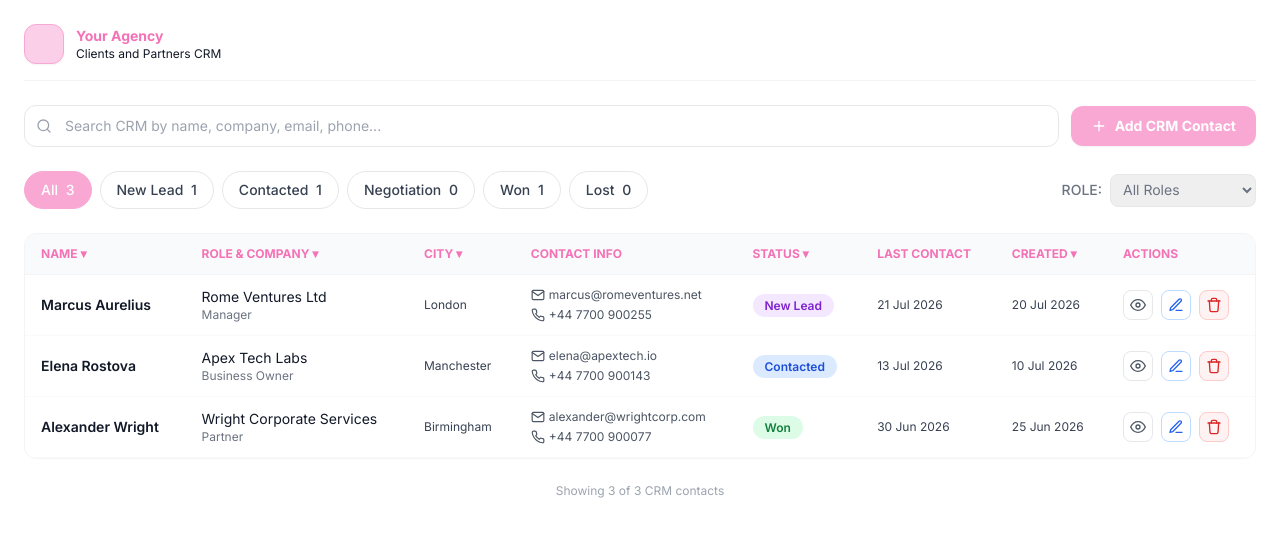
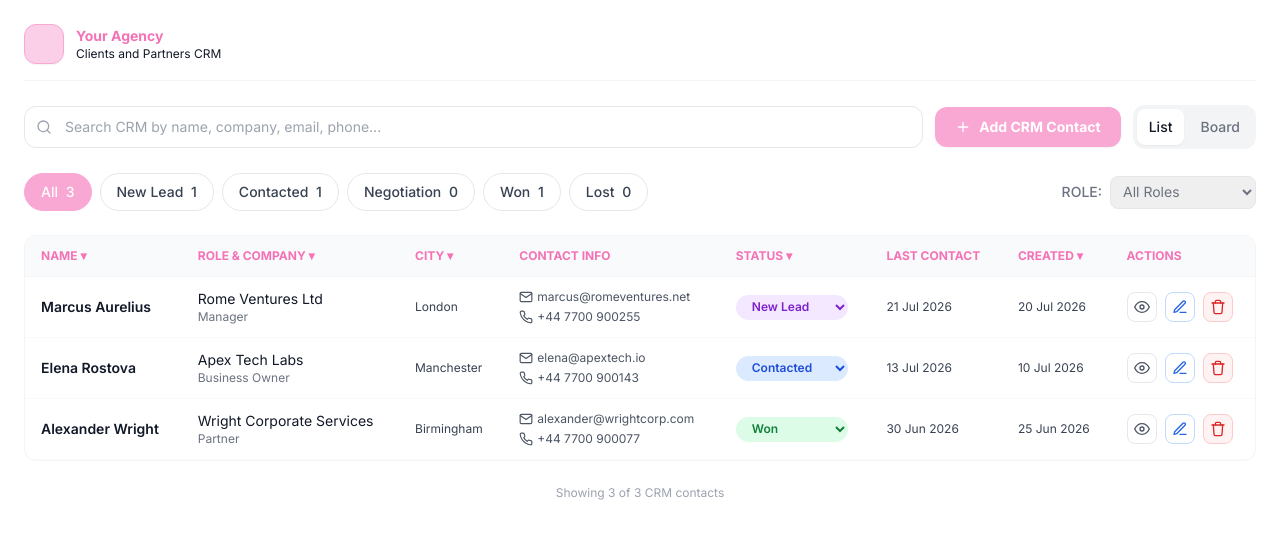
Before and after one commit to effervescentagency/effervescent-crm, a Next.js app: page / in a window 1280 px wide. Shown: the top 538 px of the page. Built offline with nearby package versions, Linux system fonts and the light colour scheme.

Commit message:
Add Kanban board view with drag-and-drop stage changes and quick status switcher

```diff
--- a/app/page.tsx
+++ b/app/page.tsx
@@ -292,6 +292,8 @@ export default function Home() {
   const [viewingId, setViewingId] = useState<number | null>(null);
   const [sortKey, setSortKey] = useState<string | null>(null);
   const [sortDir, setSortDir] = useState<'asc' | 'desc'>('asc');
+  const [viewMode, setViewMode] = useState<'list' | 'board'>('list');
+  const [dragContactId, setDragContactId] = useState<number | null>(null);
   const [form, setForm] = useState({
     name: '',
     email: '',
@@ -322,6 +324,9 @@ export default function Home() {
       setSortDir('asc');
     }
   }
+  function updateStatus(id: number, status: Status) {
+    setContacts(contacts.map((c) => (c.id === id ? { ...c, status } : c)));
+  }
   function compareValues(key: string, a: Contact, b: Contact) {
     if (key === 'created')
       return new Date(a.created).getTime() - new Date(b.created).getTime();
@@ -349,6 +354,17 @@ export default function Home() {
           : compareValues(sortKey, b, a)
       )
     : filtered;
+  const boardBase = contacts.filter((c) => {
+    const matchesRole = roleFilter === 'all' || c.role === roleFilter;
+    const q = search.toLowerCase();
+    const matchesSearch =
+      !q ||
+      c.name.toLowerCase().includes(q) ||
+      c.company.toLowerCase().includes(q) ||
+      c.email.toLowerCase().includes(q) ||
+      c.phone.toLowerCase().includes(q);
+    return matchesRole && matchesSearch;
+  });
   const viewing = contacts.find((c) => c.id === viewingId) || null;
   function openAdd() {
     setForm({
@@ -506,7 +522,28 @@ export default function Home() {
           >
             <PlusIcon /> Add CRM Contact
           </button>
+
+        <div className="flex items-center bg-gray-100 rounded-xl p-1 gap-1">
+          <button
+            onClick={() => setViewMode('list')}
+            className={
+              'px-3 py-2 rounded-lg text-sm font-medium ' +
+              (viewMode === 'list' ? 'bg-white shadow-sm text-gray-900' : 'text-gray-500')
+            }
+          >
+            List
+          </button>
+          <button
+            onClick={() => setViewMode('board')}
+            className={
+              'px-3 py-2 rounded-lg text-sm font-medium ' +
+              (viewMode === 'board' ? 'bg-white shadow-sm text-gray-900' : 'text-gray-500')
+            }
+          >
+            Board
+          </button>
         </div>
+      </div>
         <div className="flex items-center justify-between flex-wrap gap-3">
           <div className="flex items-center gap-2 flex-wrap">
             <button
@@ -592,6 +629,8 @@ export default function Home() {
             </select>
           </div>
         </div>
+        {viewMode === 'list' && (
+        <>
         <div className="border border-gray-100 rounded-xl overflow-hidden">
           <table className="w-full text-sm">
             <thead>
@@ -666,14 +705,20 @@ export default function Home() {
                     </div>
                   </td>
                   <td className="px-4 py-3">
-                    <span
-                      className={
-                        'px-3 py-1 rounded-full text-xs font-semibold ' +
-                        statusColors[c.status]
-                      }
-                    >
-                      {c.status}
-                    </span>
+                    <select
+                  value={c.status}
+                  onChange={(e) => updateStatus(c.id, e.target.value as Status)}
+                  className={
+                    'px-3 py-1 rounded-full text-xs font-semibold border-0 cursor-pointer focus:outline-none focus:ring-2 focus:ring-pink-300 ' +
+                    statusColors[c.status]
+                  }
+                >
+                  {statusOptions.map((s) => (
+                    <option key={s} value={s}>
+                      {s}
+                    </option>
+                  ))}
+                </select>
                   </td>
                   <td className="px-4 py-3 text-gray-700 text-xs">
                     {c.lastContact}
@@ -711,6 +756,47 @@ export default function Home() {
         <div className="text-center text-xs text-gray-400">
           Showing {sorted.length} of {contacts.length} CRM contacts
         </div>
+        </>
+      )}
+        {viewMode === 'board' && (
+          <div className="grid grid-cols-1 md:grid-cols-5 gap-4">
+            {statusOptions.map((status) => (
+              <div
+                key={status}
+                onDragOver={(e) => e.preventDefault()}
+                onDrop={() => {
+                  if (dragContactId != null) updateStatus(dragContactId, status);
+                  setDragContactId(null);
+                }}
+                className="bg-gray-50 rounded-xl p-3 min-h-[220px] border border-gray-100"
+              >
+                <div className="flex items-center justify-between mb-3 px-1">
+                  <h3 className="font-bold text-xs uppercase tracking-wide text-gray-500">{status}</h3>
+                  <span className="text-xs font-semibold text-gray-400">
+                    {boardBase.filter((c) => c.status === status).length}
+                  </span>
+                </div>
+                <div className="space-y-2">
+                  {boardBase
+                    .filter((c) => c.status === status)
+                    .map((c) => (
+                      <div
+                        key={c.id}
+                        draggable
+                        onDragStart={() => setDragContactId(c.id)}
+                        onClick={() => openView(c)}
+                        className="bg-white rounded-lg border border-gray-200 p-3 shadow-sm cursor-move hover:shadow-md transition-shadow"
+                      >
+                        <div className="font-semibold text-sm text-gray-900">{c.name}</div>
+                        <div className="text-xs text-gray-500">{c.company}</div>
+                        <div className="text-xs text-gray-400 mt-1">{c.city}</div>
+                      </div>
+                    ))}
+                </div>
+              </div>
+            ))}
+          </div>
+        )}
       </div>
       {modalMode && (
         <div className="fixed inset-0 bg-black/40 flex items-center justify-center z-50">
```
